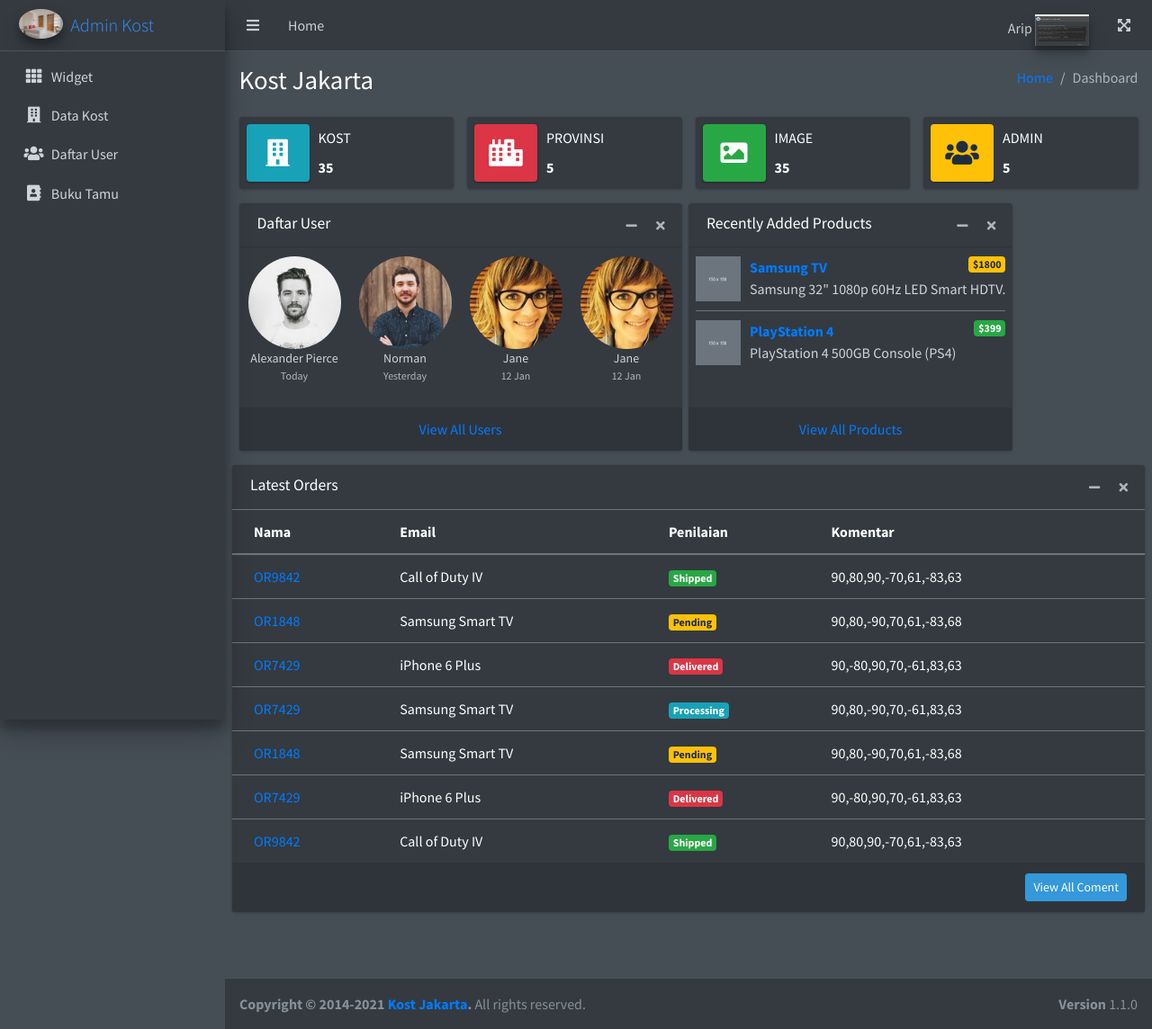
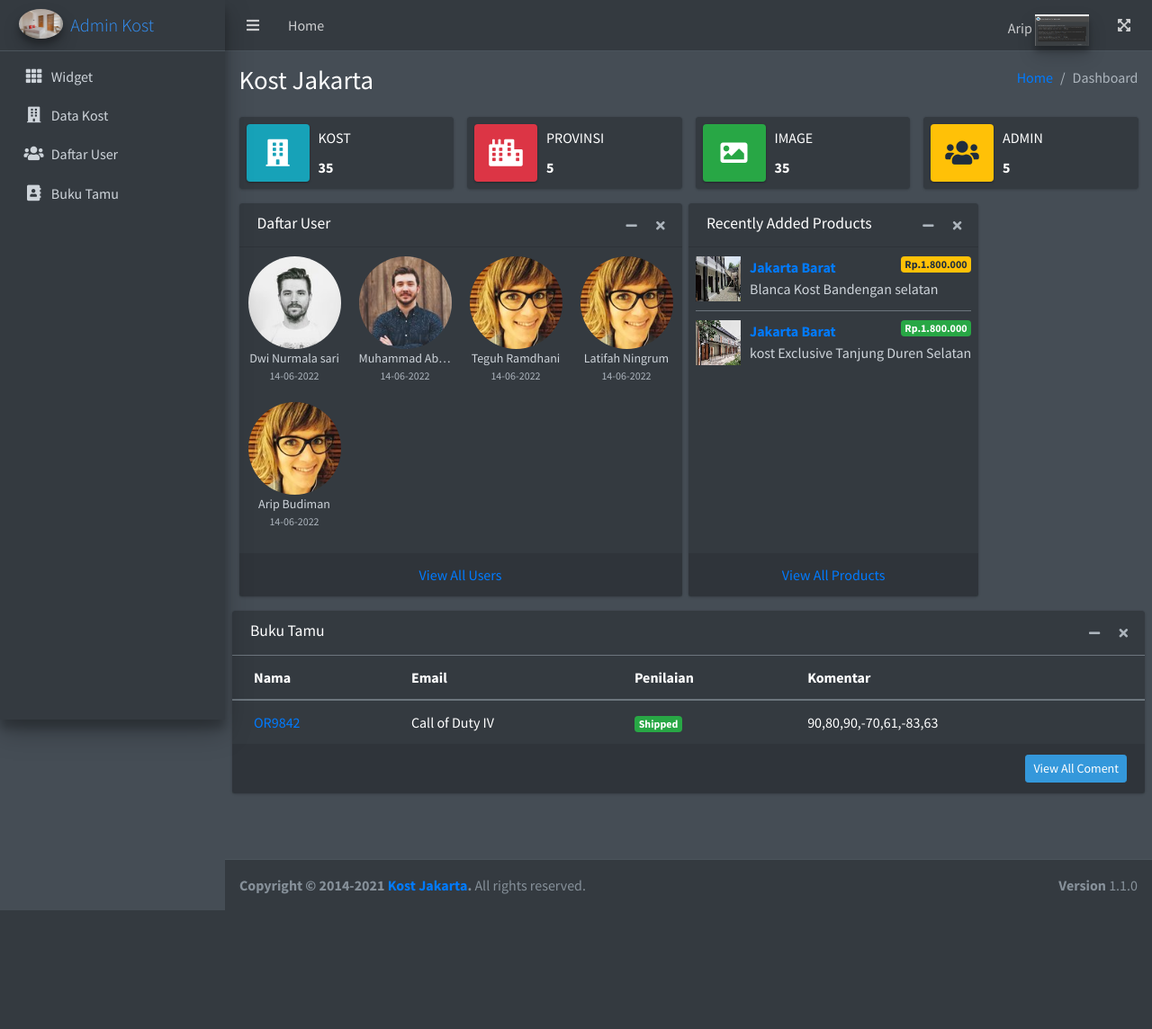
Before and after one commit to AripBudiman12/kost-jakarta, a CodeIgniter app: page /kost-jakarta/admin in a window 1280 px wide. Shown: the whole page at 90% size. After the commit the page ends 1012 px from the top, so only its background shows below. Run offline with CodeIgniter, Linux system fonts and the light colour scheme; a user stored in the database is signed in; data comes from the database, SQL or seed files in the repository; some libraries are stand-ins or nearby versions.

Commit message:
mengubah widget pada admin

```diff
--- a/application/views/admin/index.php
+++ b/application/views/admin/index.php
@@ -85,7 +85,8 @@
                         <div class="card">
                             <div class="card-header">
                                 <h3 class="card-title">Daftar User</h3>
-                                    <div class="card-tools">                                        <button type="button" class="btn btn-tool" data-card-widget="collapse">
+                                    <div class="card-tools">
+                                        <button type="button" class="btn btn-tool" data-card-widget="collapse">
                                         <i class="fas fa-minus"></i>
                                     </button>
                                     <button type="button" class="btn btn-tool" data-card-widget="remove">
@@ -98,23 +99,28 @@
                                 <ul class="users-list clearfix">
                                     <li>
                                         <img src="dist/img/user1-128x128.jpg" alt="User Image">
-                                        <a class="users-list-name" href="#">Alexander Pierce</a>
-                                        <span class="users-list-date">Today</span>
+                                        <a class="users-list-name" href="#">Dwi Nurmala sari</a>
+                                        <span class="users-list-date">14-06-2022</span>
                                     </li>
                                     <li>
                                         <img src="dist/img/user8-128x128.jpg" alt="User Image">
-                                        <a class="users-list-name" href="#">Norman</a>
-                                        <span class="users-list-date">Yesterday</span>
+                                        <a class="users-list-name" href="#">Muhammad Abizar</a>
+                                        <span class="users-list-date">14-06-2022</span>
                                     </li>
                                     <li>
                                         <img src="dist/img/user7-128x128.jpg" alt="User Image">
-                                        <a class="users-list-name" href="#">Jane</a>
-                                        <span class="users-list-date">12 Jan</span>
+                                        <a class="users-list-name" href="#">Teguh Ramdhani</a>
+                                        <span class="users-list-date">14-06-2022</span>
                                     </li>
                                     <li>
                                         <img src="dist/img/user7-128x128.jpg" alt="User Image">
-                                        <a class="users-list-name" href="#">Jane</a>
-                                        <span class="users-list-date">12 Jan</span>
+                                        <a class="users-list-name" href="#">Latifah Ningrum</a>
+                                        <span class="users-list-date">14-06-2022</span>
+                                    </li>
+                                    <li>
+                                        <img src="dist/img/user7-128x128.jpg" alt="User Image">
+                                        <a class="users-list-name" href="#">Arip Budiman</a>
+                                        <span class="users-list-date">14-06-2022</span>
                                     </li>
                                 </ul>
                                 <!-- /.users-list -->
@@ -150,26 +156,26 @@
                                 <!-- item -->
                                 <li class="item">
                                     <div class="product-img">
-                                        <img src="dist/img/default-150x150.png" alt="Product Image" class="img-size-50">
+                                        <img src="<?php echo base_url() ?>assets/img/kost/jakbar1.jpg" alt="Product Image" class="img-size-50">
                                     </div>
                                     <div class="product-info">
-                                        <a href="javascript:void(0)" class="product-title">Samsung TV
-                                            <span class="badge badge-warning float-right">$1800</span></a>
+                                        <a href="javascript:void(0)" class="product-title">Jakarta Barat
+                                            <span class="badge badge-warning float-right">Rp.1.800.000</span></a>
                                         <span class="product-description">
-                                            Samsung 32" 1080p 60Hz LED Smart HDTV.
+                                        Blanca Kost Bandengan selatan
                                         </span>
                                     </div>
                                 </li>
                                 <!-- item -->
                                 <li class="item">
                                     <div class="product-img">
-                                        <img src="dist/img/default-150x150.png" alt="Product Image" class="img-size-50">
+                                        <img src="<?php echo base_url() ?>assets/img/kost/jakbar2.jpg" alt="Product Image" class="img-size-50">
                                     </div>
                                     <div class="product-info">
-                                        <a href="javascript:void(0)" class="product-title">PlayStation 4
-                                            <span class="badge badge-success float-right">$399</span></a>
+                                        <a href="javascript:void(0)" class="product-title">Jakarta Barat
+                                            <span class="badge badge-success float-right">Rp.1.800.000</span></a>
                                         <span class="product-description">
-                                            PlayStation 4 500GB Console (PS4)
+                                            kost Exclusive Tanjung Duren Selatan
                                         </span>
                                     </div>
                                 </li>
@@ -177,7 +183,7 @@
                         </div>
                         <!-- /.card-body -->
                         <div class="card-footer text-center">
-                            <a href="javascript:void(0)" class="uppercase">View All Products</a>
+                            <a href="<?= base_url('Kost'); ?>" class="uppercase">View All Products</a>
                         </div>
                         <!-- /.card-footer -->
                     </div>
@@ -189,7 +195,7 @@
                 <!-- TABLE: LATEST ORDERS -->
                 <div class="card">
                 <div class="card-header border-transparent">
-                    <h3 class="card-title">Latest Orders</h3>
+                    <h3 class="card-title">Buku Tamu</h3>
 
                     <div class="card-tools">
                     <button type="button" class="btn btn-tool" data-card-widget="collapse">
@@ -221,54 +227,6 @@
                             <div class="sparkbar" data-color="#00a65a" data-height="20">90,80,90,-70,61,-83,63</div>
                         </td>
                         </tr>
-                        <tr>
-                        <td><a href="pages/examples/invoice.html">OR1848</a></td>
-                        <td>Samsung Smart TV</td>
-                        <td><span class="badge badge-warning">Pending</span></td>
-                        <td>
-                            <div class="sparkbar" data-color="#f39c12" data-height="20">90,80,-90,70,61,-83,68</div>
-                        </td>
-                        </tr>
-                        <tr>
-                        <td><a href="pages/examples/invoice.html">OR7429</a></td>
-                        <td>iPhone 6 Plus</td>
-                        <td><span class="badge badge-danger">Delivered</span></td>
-                        <td>
-                            <div class="sparkbar" data-color="#f56954" data-height="20">90,-80,90,70,-61,83,63</div>
-                        </td>
-                        </tr>
-                        <tr>
-                        <td><a href="pages/examples/invoice.html">OR7429</a></td>
-                        <td>Samsung Smart TV</td>
-                        <td><span class="badge badge-info">Processing</span></td>
-                        <td>
-                            <div class="sparkbar" data-color="#00c0ef" data-height="20">90,80,-90,70,-61,83,63</div>
-                        </td>
-                        </tr>
-                        <tr>
-                        <td><a href="pages/examples/invoice.html">OR1848</a></td>
-                        <td>Samsung Smart TV</td>
-                        <td><span class="badge badge-warning">Pending</span></td>
-                        <td>
-                            <div class="sparkbar" data-color="#f39c12" data-height="20">90,80,-90,70,61,-83,68</div>
-                        </td>
-                        </tr>
-                        <tr>
-                        <td><a href="pages/examples/invoice.html">OR7429</a></td>
-                        <td>iPhone 6 Plus</td>
-                        <td><span class="badge badge-danger">Delivered</span></td>
-                        <td>
-                            <div class="sparkbar" data-color="#f56954" data-height="20">90,-80,90,70,-61,83,63</div>
-                        </td>
-                        </tr>
-                        <tr>
-                        <td><a href="pages/examples/invoice.html">OR9842</a></td>
-                        <td>Call of Duty IV</td>
-                        <td><span class="badge badge-success">Shipped</span></td>
-                        <td>
-                            <div class="sparkbar" data-color="#00a65a" data-height="20">90,80,90,-70,61,-83,63</div>
-                        </td>
-                        </tr>
                         </tbody>
                     </table>
                     </div>
```
